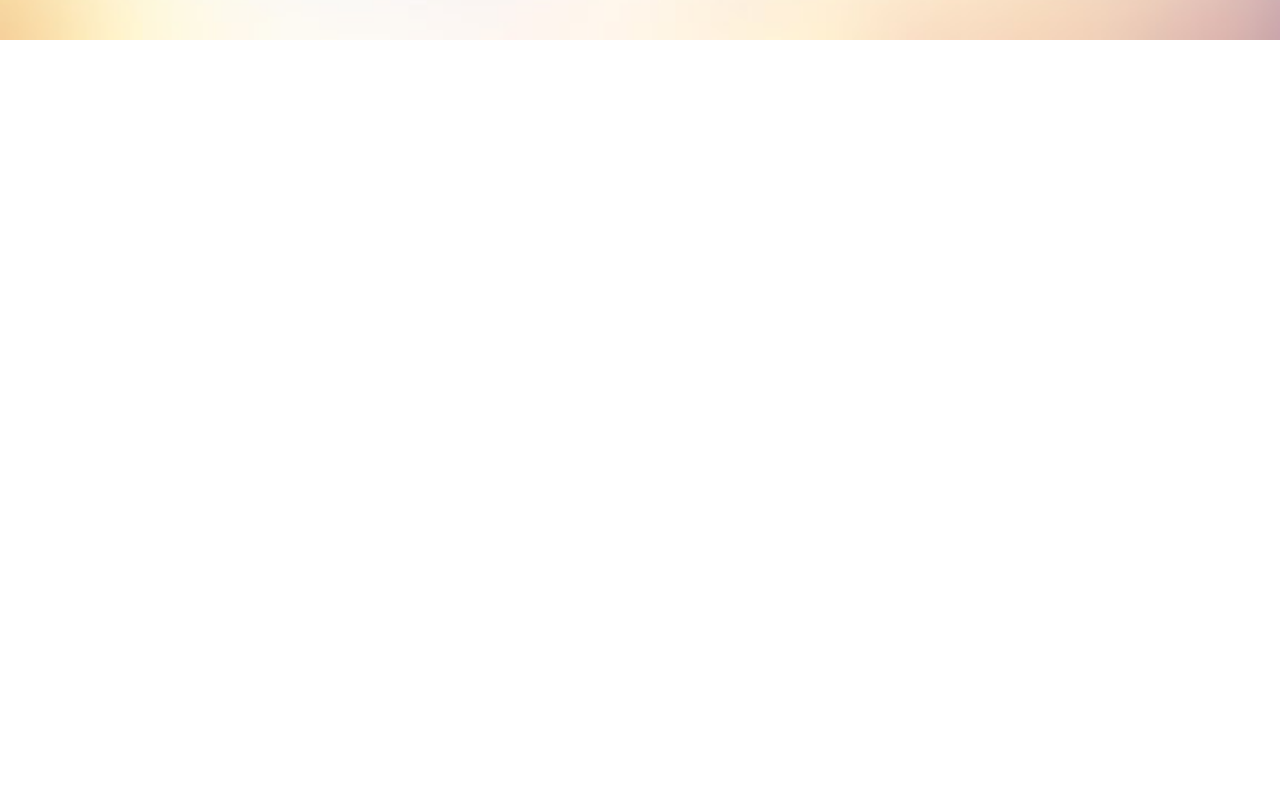
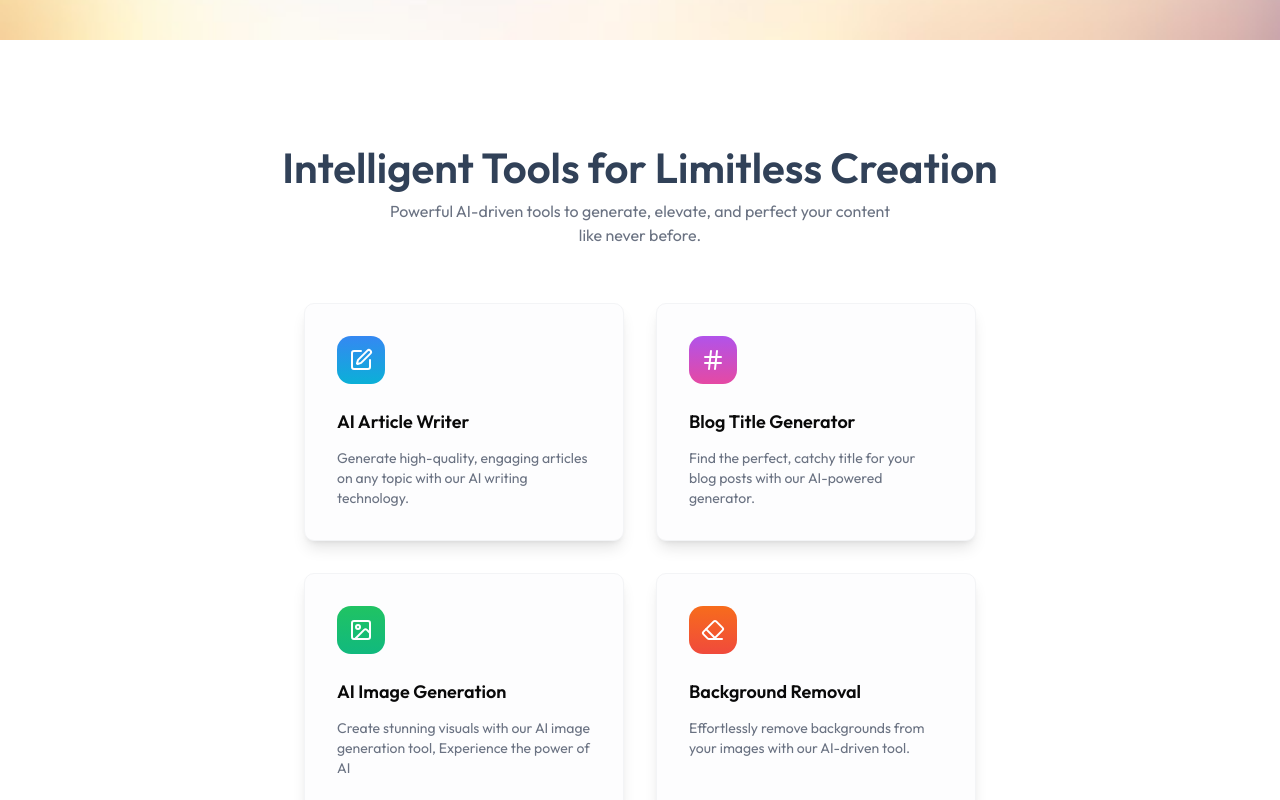
Before and after one commit to Manish12-verma/Taskly.Ai, a React (Vite) app in the folder Client/: page / in a window 1280 px wide. Shown: the part 760-1560 px from the top of the page. Before the commit the page ends 800 px from the top, so only its background shows below. Built offline with nearby package versions, Linux system fonts and the light colour scheme; no server answers.

Commit message:
added aiTools comp

```diff
--- a/Client/package.json
+++ b/Client/package.json
@@ -18,6 +18,7 @@
     "lucide-react": "^0.525.0",
     "react": "^19.1.0",
     "react-dom": "^19.1.0",
+    "react-hot-toast": "^2.5.2",
     "react-router-dom": "^7.6.3",
     "tailwind-merge": "^3.3.1",
     "tailwindcss": "^4.1.11"
--- a/Client/src/App.jsx
+++ b/Client/src/App.jsx
@@ -10,10 +10,12 @@ import RemoveBackground from "./pages/RemoveBackground";
 import RemoveObject from "./pages/RemoveObject";
 import ReviewResume from "./pages/ReviewResume";
 import Community from "./pages/Community";
+import { Toaster } from 'react-hot-toast';
 
 const App = () => {
   return (
     <div>
+      <Toaster position="top-center" reverseOrder={false} />
       <Routes>
         <Route path="/" element={<Home />} />
         <Route path="/ai" element={<Layout />}>
--- /dev/null
+++ b/Client/src/components/AiTools.jsx
@@ -0,0 +1,59 @@
+import React from "react";
+import { AiToolsData } from "../assets/assets";
+import { useNavigate } from "react-router-dom";
+import { useClerk, useUser } from "@clerk/clerk-react";
+import toast from "react-hot-toast";
+
+const AiTools = () => {
+  const navigate = useNavigate();
+  const { user } = useUser();
+  const { openSignIn } = useClerk();
+
+  const handleToolClick = (path) => {
+  if (user) {
+    navigate(path);
+  } else {
+    toast.error("Please sign in first!");
+    openSignIn();
+  }
+};
+
+  return (
+    <div className="px-4 sm:px-20 xl:px-32 my-24">
+      <div className="text-center">
+        <h2 className="text-slate-700 text-[42px] font-semibold ">
+          Intelligent Tools for Limitless Creation
+        </h2>
+        <p className="text-gray-500 max-w-lg mx-auto">
+          Powerful AI-driven tools to generate, elevate, and perfect your
+          content like never before.
+        </p>
+      </div>
+      <div className="flex flex-wrap mt-10 justify-center">
+        {AiToolsData.map((tool, index) => (
+          <div
+            key={index}
+            className="p-8 m-4 max-w-xs rounded-lg bg-[#FDFDFE] shadow-lg border border-gray-100  hover:-translate-y-1 transition-all duration-300 cursor-pointer"
+            onClick={() => handleToolClick(tool.path)}
+          >
+            <tool.Icon
+              className="w-12 h-12 p-3 text-white rounded-xl"
+              style={{
+                background: `linear-gradient(to bottom,${tool.bg.from},${tool.bg.to})`,
+              }}
+            />
+
+            <h3 className="flex mt-6 mb-3 text-lg font-semibold">
+              {tool.title}
+            </h3>
+            <p className="text-gray-500 text-sm maxp-w-[95%]">
+              {tool.description}
+            </p>
+          </div>
+        ))}
+      </div>
+    </div>
+  );
+};
+
+export default AiTools;
--- a/Client/src/pages/Home.jsx
+++ b/Client/src/pages/Home.jsx
@@ -1,12 +1,14 @@
 import React from 'react'
 import Navbar from '../components/Navbar'
 import Hero from '../components/Hero'
+import AiTools from '../components/AiTools'
 
 const Home = () => {
   return (
     <>
        <Navbar/>
         <Hero />
+        <AiTools/>
     </>
   )
 }
```
Also changed, not shown: 1 other file (tests, documents, lock files or other folders).
